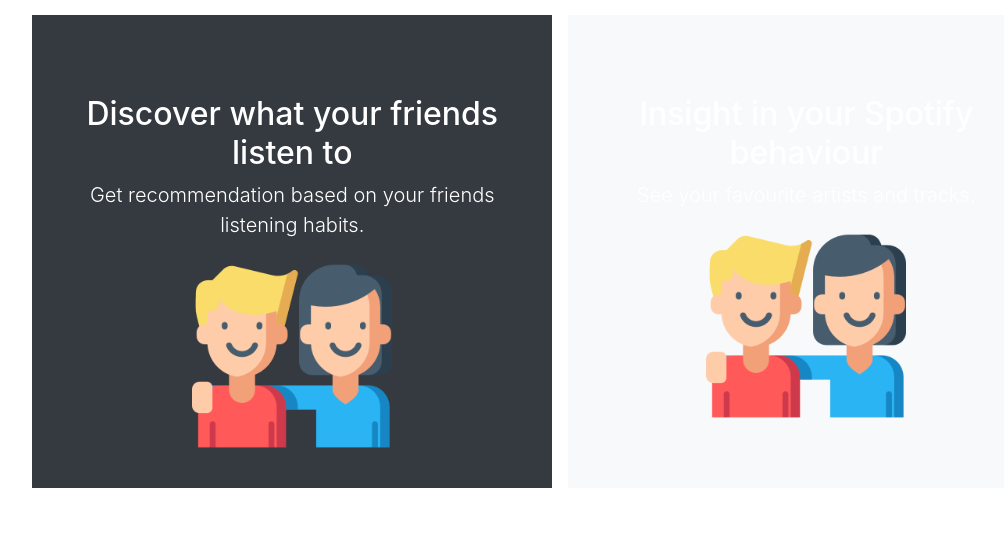
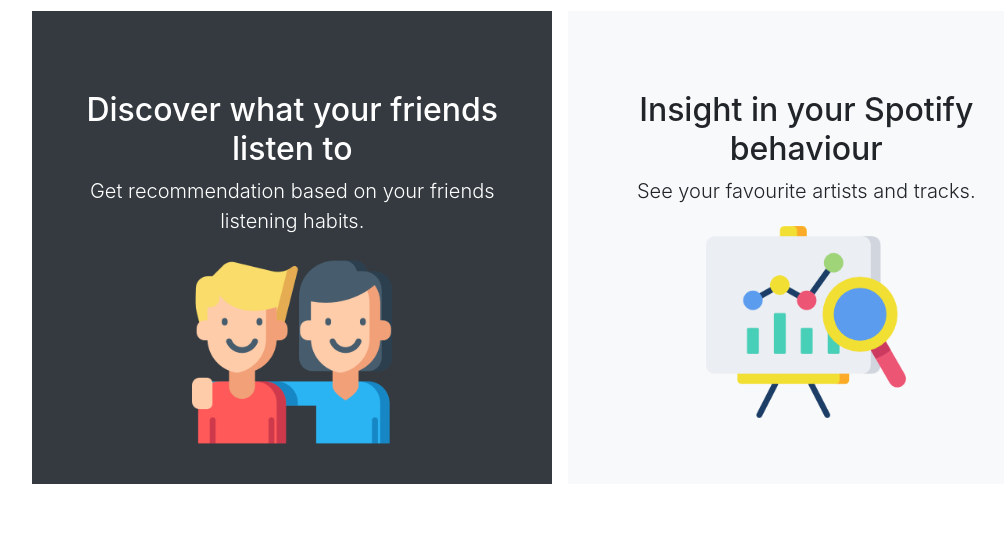
Before and after one commit to maiklarooij/MusicLink, a Flask app: page / in a window 1280 px wide. Shown: the part 640-1192 px from the top of the page, without its empty margins (102-1106 px from the left). After the commit the page ends 1124 px from the top, so only its background shows below. Run offline with Flask 2, Linux system fonts and the light colour scheme; some libraries are stand-ins or nearby versions.

Commit message:
start page design

```diff
--- a/static/styles.css
+++ b/static/styles.css
@@ -32,7 +32,7 @@
 }
 
 #startdiv {
-    background-image: url("https://ak4.picdn.net/shutterstock/videos/6938674/thumb/1.jpg");
+    background-image: url("http://europeanpilotacademy.com/wp-content/uploads/2018/08/simple-powerpoint-background-professional-simple-background-for-powerpoint-simple-geometric-background-1.jpg");
 }
 
 #musiclink {
--- a/templates/start.html
+++ b/templates/start.html
@@ -6,7 +6,7 @@
 
 {% block main %}
 <body>
-    <div class="position-relative overflow-hidden p-3 p-md-4 m-md-2 text-center bg-light" id="startdiv">
+    <div class="position-relative overflow-hidden p-3 p-md-4 m-md-1 text-center bg-light" id="startdiv">
         <div class="col-md-5 p-lg-5 mx-auto my-5">
             <h1 class="display-4 font-weight-bold" id="musiclink">MusicLink</h1>
             <p class="lead font-weight-normal">
@@ -24,11 +24,11 @@
                 <img src="/static/friendship.png" width="200px">
             </div>
         </div>
-        <div class="bg-light mr-md-3 pt-3 px-3 pt-md-5 px-md-5 text-center text-white overflow-hidden">
+        <div class="bg-light mr-md-3 pt-3 px-3 pt-md-5 px-md-5 text-center overflow-hidden">
             <div class="my-3 py-3">
                 <h2 class="display-5">Insight in your Spotify behaviour</h2>
                 <p class="lead">See your favourite artists and tracks.</p>
-                <img src="/static/friendship.png" width="200px">
+                <img src="/static/graph.png" width="200px">
             </div>
         </div>
     </div>
```
Also changed, not shown: static/graph.png (added).
